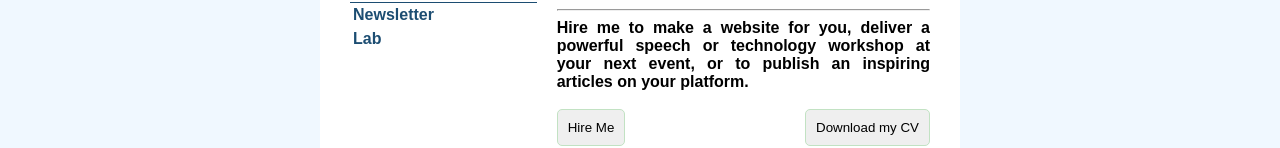
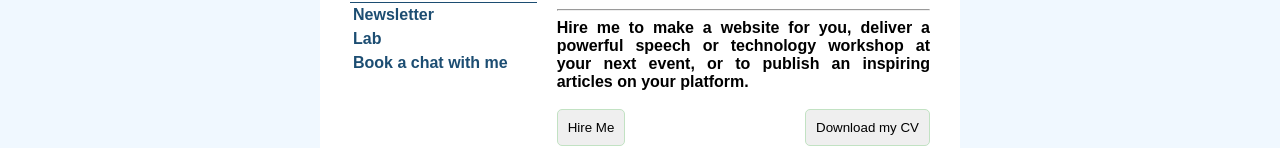
Before and after one commit to techinika/achille-personal-website, a Next.js app: page / in a window 1280 px wide. Shown: the part 409-557 px from the top of the page. Built offline with nearby package versions, Linux system fonts and the light colour scheme; a web font is replaced by a local one.

Commit message:
Added book a call link in vNav

```diff
--- a/components/Navigation/vNav.js
+++ b/components/Navigation/vNav.js
@@ -12,6 +12,9 @@ export default function VertNav() {
           <Link href="/lab">
             <a>Lab</a>
           </Link>
+          <Link href="https://calendly.com/achille-songa/meet-achille-songa">
+            <a target="_blank">Book a chat with me</a>
+          </Link>
         </div>
       </div>
     </>
```
